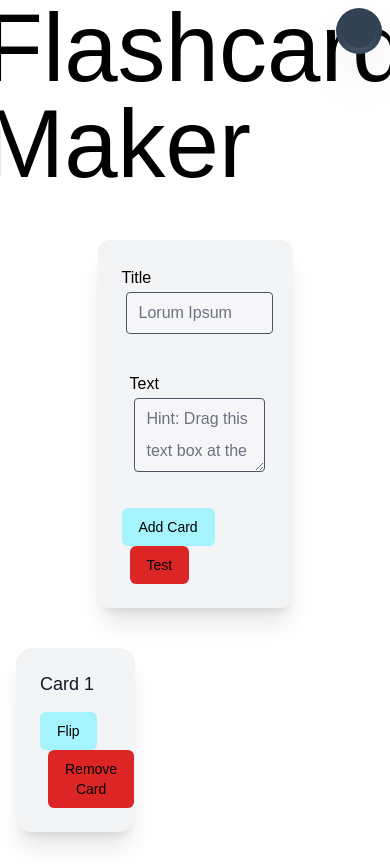
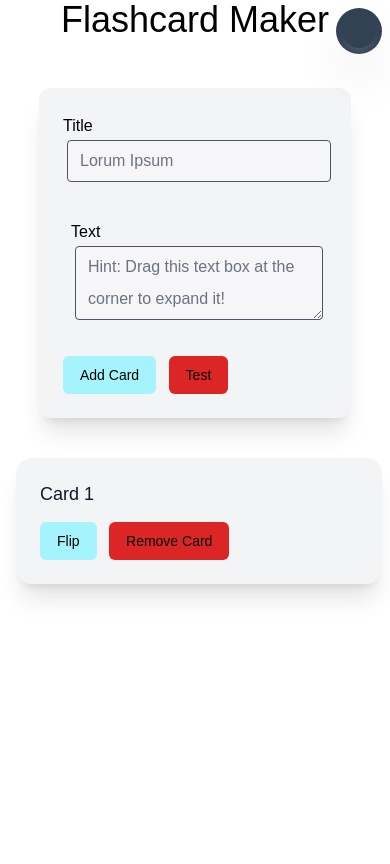
Before and after one commit to Supersonicboss1/Flashcard-Maker, a Svelte app: page / in a window 390 px wide. Built offline with nearby package versions, Linux system fonts and the light colour scheme; some icons are missing.

Commit message:
make design more mobile-friendly

```diff
--- a/src/App.svelte
+++ b/src/App.svelte
@@ -75,10 +75,12 @@
 			<div class="absolute right-2 top-2">
 				<DarkModeToggle bind:lightModeEnabled />
 			</div>
-			<h1 class="dark:text-slate-400 text-black text-8xl">Flashcard Maker</h1>
+			<h1 class="dark:text-slate-400 text-black md:text-7xl lg:text-8xl text-4xl">
+				Flashcard Maker
+			</h1>
 			<div class="my-5" />
 			<form
-				class="dark:bg-slate-800 bg-gray-100 shadow-xl w-1/2 rounded-xl border-gray-600 p-4 m-2 flex min-h-fit"
+				class="dark:bg-slate-800 bg-gray-100 shadow-xl md:w-1/2 w-4/5 rounded-xl border-gray-600 p-4 m-2 flex min-h-fit"
 			>
 				<div class="p-2 w-full relative">
 					<label for="title" class="leading-7 dark:text-slate-400 text-black mb-3">Title</label>
@@ -122,7 +124,7 @@
 				</div>
 			{/if}
 		</div>
-		<div class="dark:bg-slate-900 grid grid-cols-3 gap-4">
+		<div class="dark:bg-slate-900 grid md:grid-cols-2 lg:grid-cols-3 grid-cols-1 gap-4 mr-6">
 			{#each cardData as card}
 				<ResultCard
 					backText={card.title}
```
